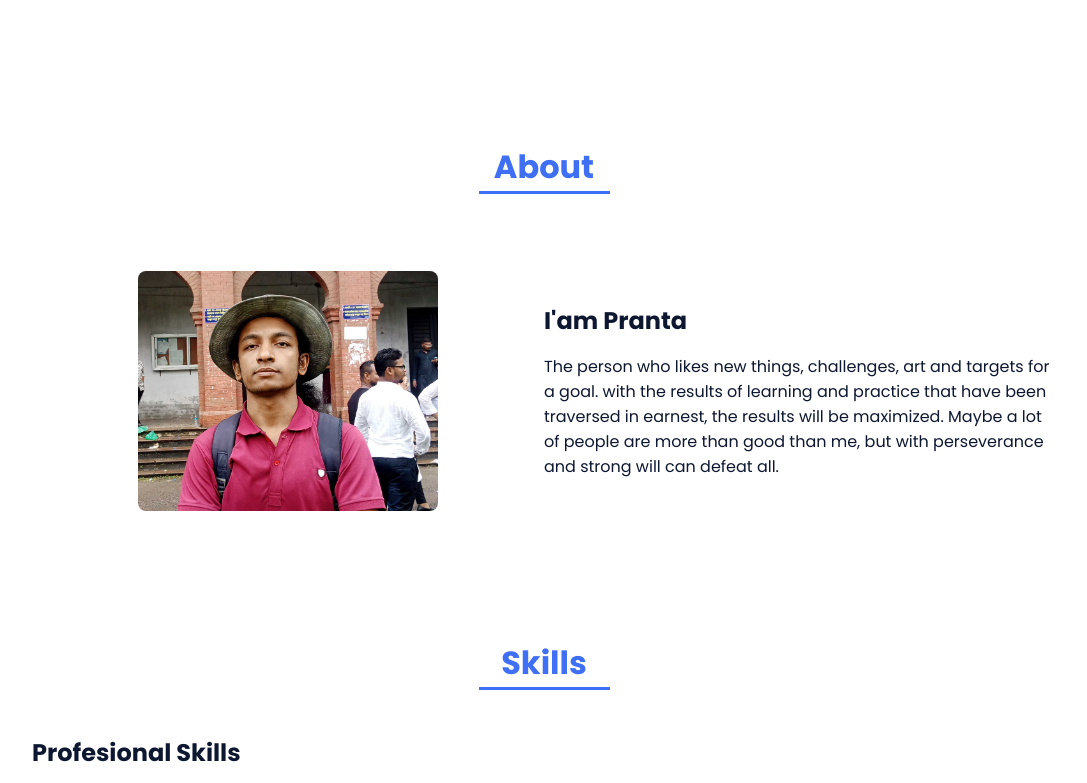
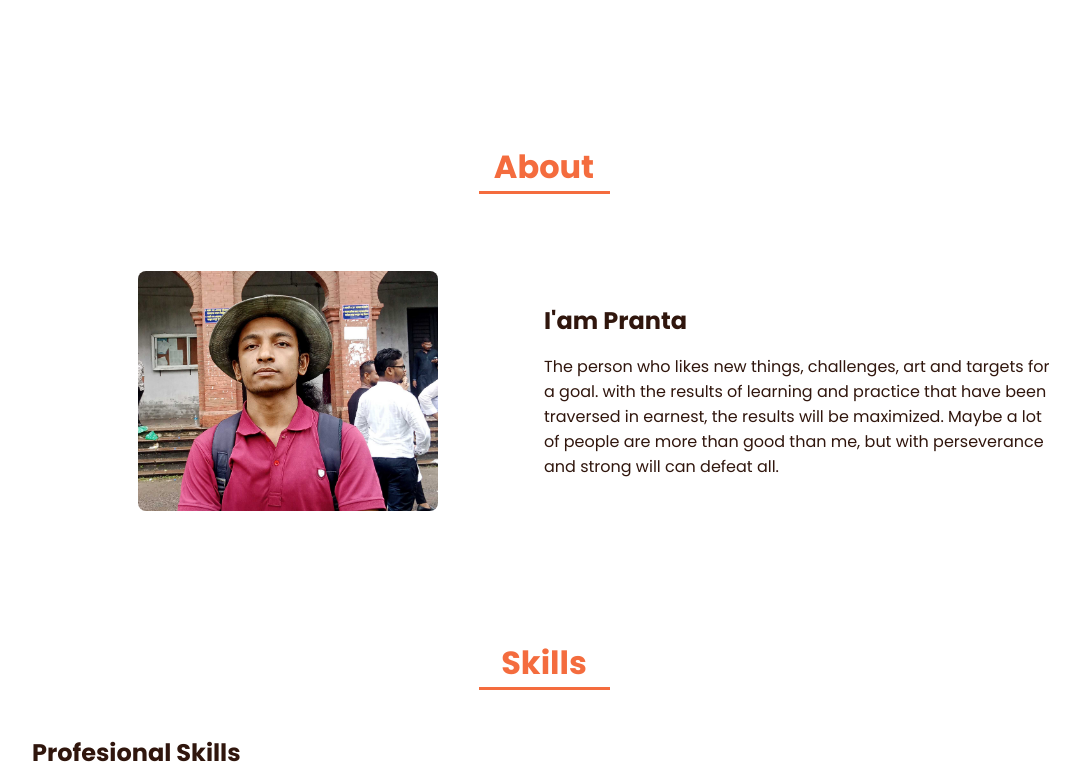
Before and after one commit to PrantaMazumDer001/Portfolio, a plain HTML site: page Portfolio_Final/index.html in a window 1280 px wide. Shown: the part 628-1411 px from the top of the page, without its empty margins (96-1183 px from the left). Drawn offline with nearby package versions, Linux system fonts and the light colour scheme.

Commit message:
Update styles.css

```diff
--- a/Portfolio_Final/assets/css/styles.css
+++ b/Portfolio_Final/assets/css/styles.css
@@ -7,7 +7,7 @@
   /*===== Colores =====*/
   /*Purple 260 - Red 355 - Blue 224 - Pink 340*/
   /* HSL color mode */
-  --hue-color: 224;
+  --hue-color: 375;
   --first-color: hsl(var(--hue-color), 89%, 60%);
   --second-color: hsl(var(--hue-color), 56%, 12%);
   /*===== Fuente y tipografia =====*/
```
